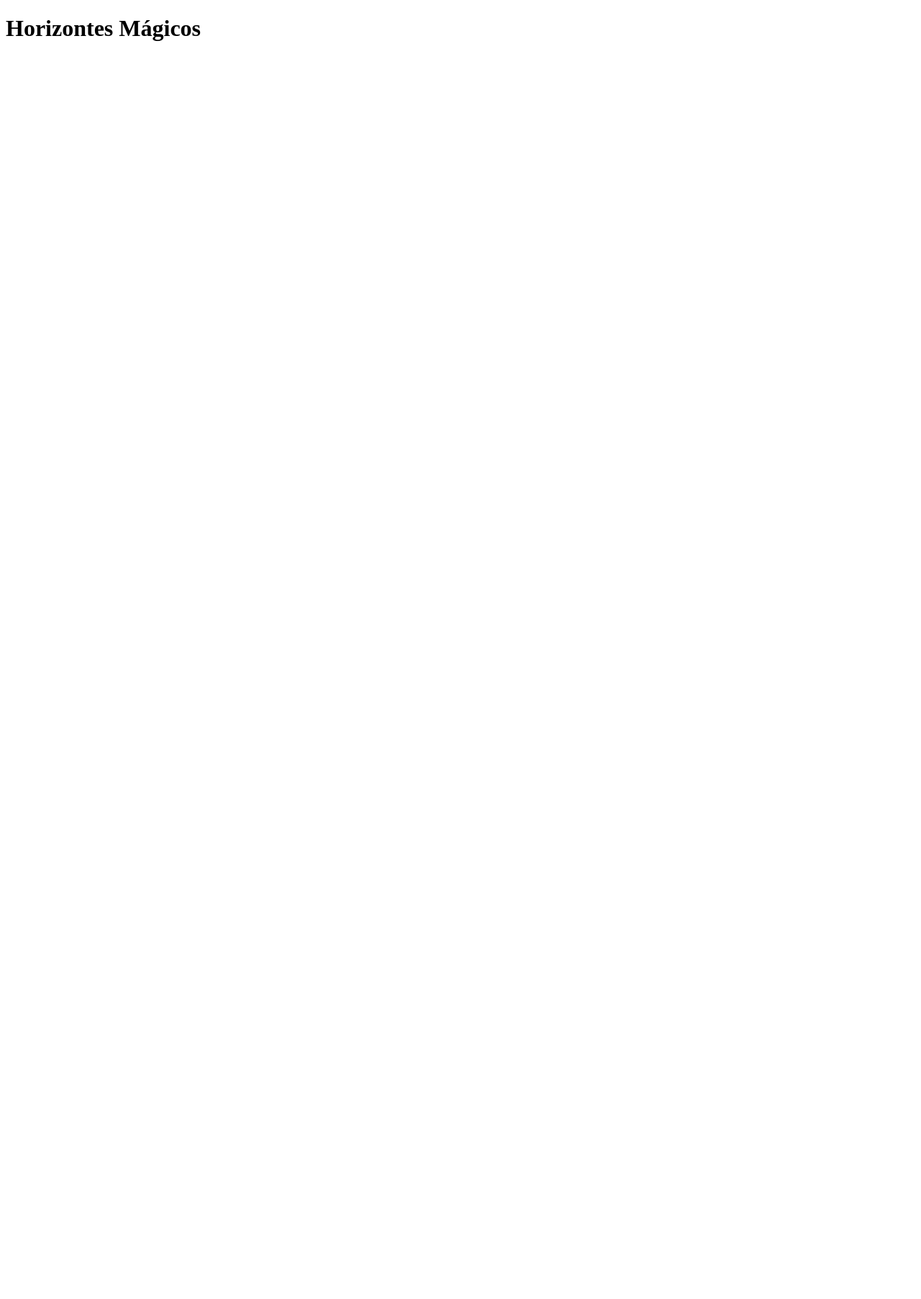
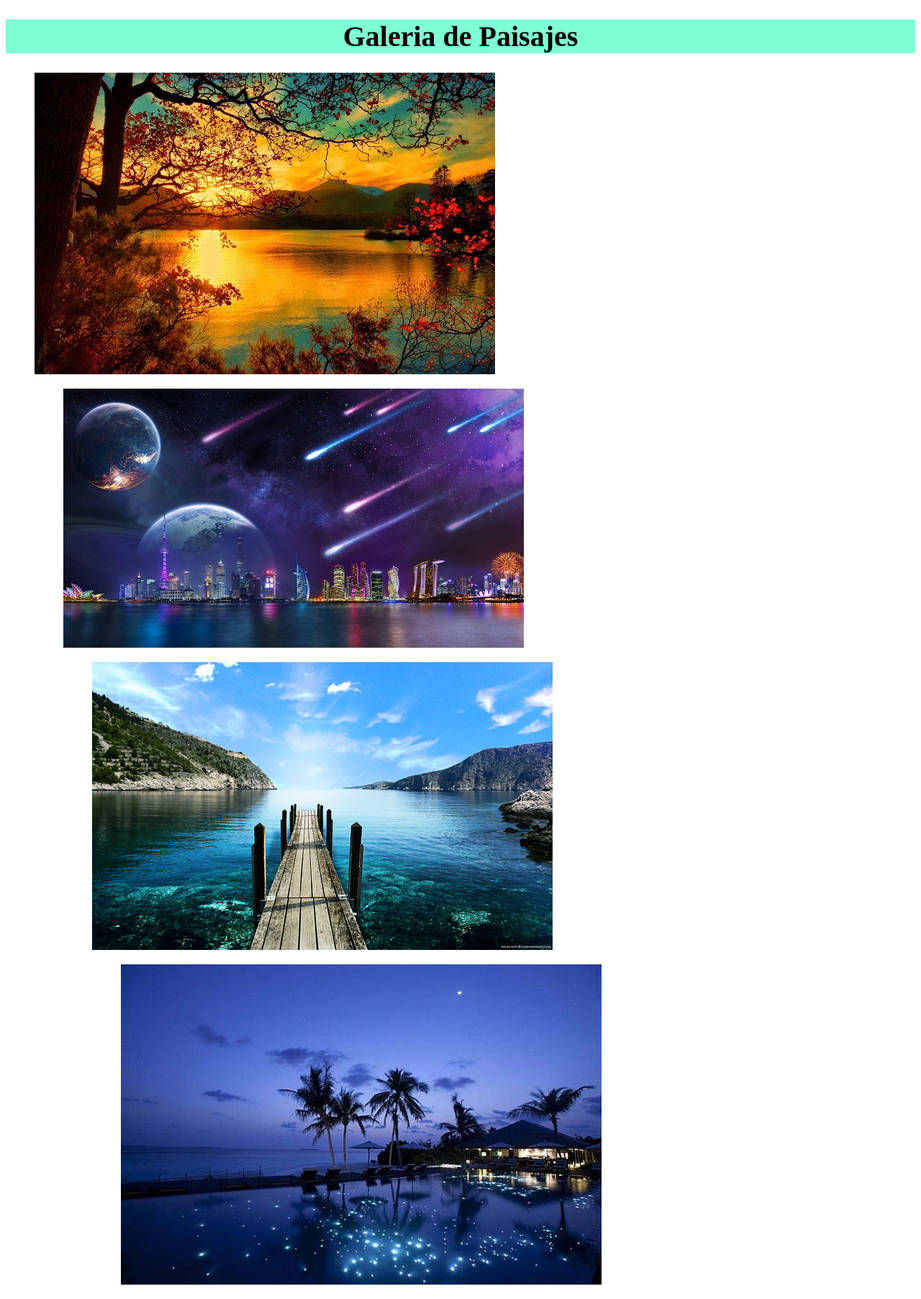
Before and after one commit to Eperez1980/Curso_Python, a plain HTML site: page Ejercicio tema 4/HTML/index.html in a window 1280 px wide. Shown: the whole page at 72% size. Before the commit the page ends 800 px from the top, so only its background shows below. Drawn offline with Linux system fonts and the light colour scheme; files that its build step writes are made by us from their sources.

Commit message:
003_galeria

```diff
--- a/Ejercicio tema 4/CSS/003_galeria.css
+++ b/Ejercicio tema 4/CSS/003_galeria.css
@@ -0,0 +1,5 @@
+#titulo{
+    text-align: center;
+    font-size: 40px;
+    background-color: aquamarine;
+}
--- a/Ejercicio tema 4/HTML/index.html
+++ b/Ejercicio tema 4/HTML/index.html
@@ -6,9 +6,18 @@
     </head>
     <body>
         <header>
-            <h1 id="titulo">Horizontes Mágicos</h1>
+            <h1 id="titulo">Galeria de Paisajes</h1>
         </header>
         <figure>
-            <img id="imagen1" class="imagen" src=""
+            <img id="imagen1" class="imagen" src="IMAGENES/paisaje1.jpg" alt="No se encuentra la imagen"
+        </figure>
+        <figure>
+            <img id="imagen1" class="imagen" src="IMAGENES/paisaje2.jpg" alt="No se encuentra la imagen"
+        </figure>
+        <figure>
+            <img id="imagen1" class="imagen" src="IMAGENES/paisaje3.png" alt="No se encuentra la imagen"
+        </figure>
+        <figure>
+            <img id="imagen1" class="imagen" src="IMAGENES/paisaje4.jpg" alt="No se encuentra la imagen"
         </figure>
     </body>
```
Also changed, not shown: Ejercicio tema 4/HTML/Untitled-1.html (deleted, +0 -14 lines), Ejercicio tema 4/HTML/003_galeria.html (deleted).
